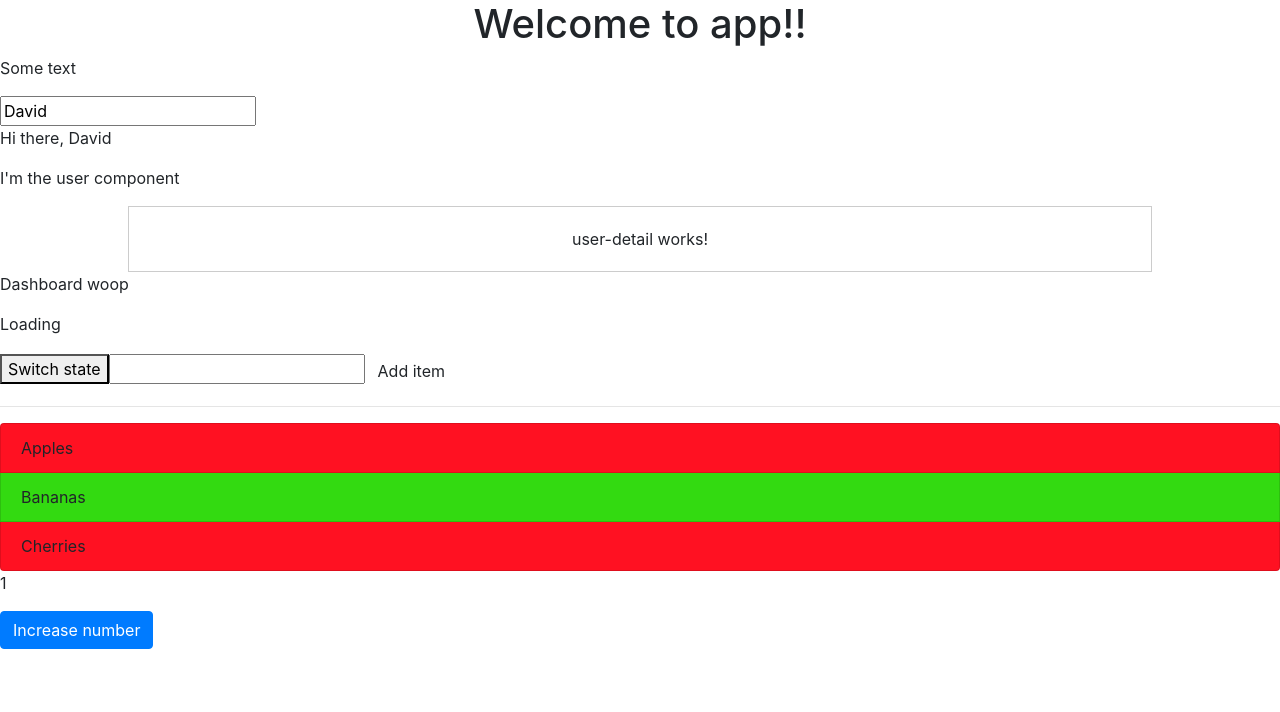
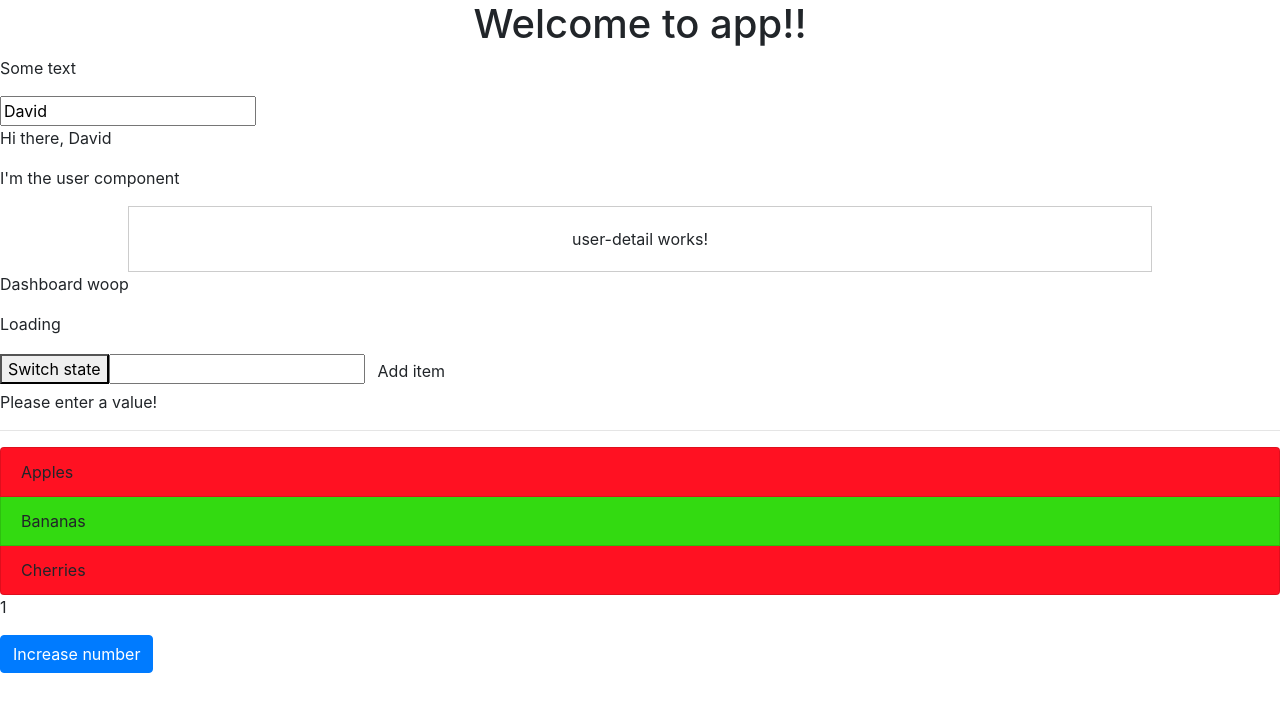
Before and after one commit to CampbellDavid/angular-essentials, an Angular app: page / in a window 1280 px wide. Shown: the top 712 px of the page. Built offline with nearby package versions, Linux system fonts and the light colour scheme.

Commit message:
finalize

```diff
--- a/src/app/cart/cart.component.html
+++ b/src/app/cart/cart.component.html
@@ -6,6 +6,7 @@
 >
   Add item
 </button>
+<p *ngIf="newItem === ''">Please enter a value!</p>
 <hr />
 <ul class="list-group">
   <li
```
